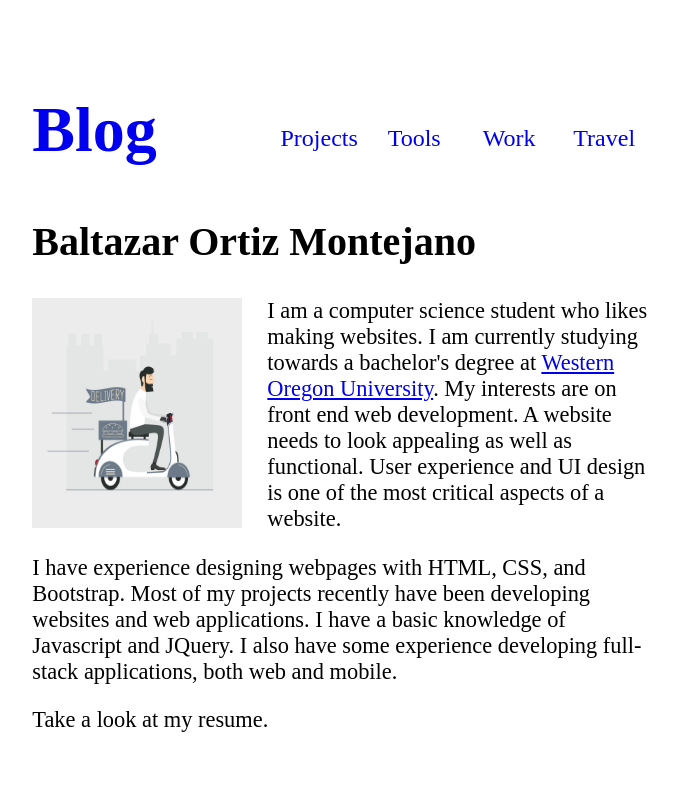
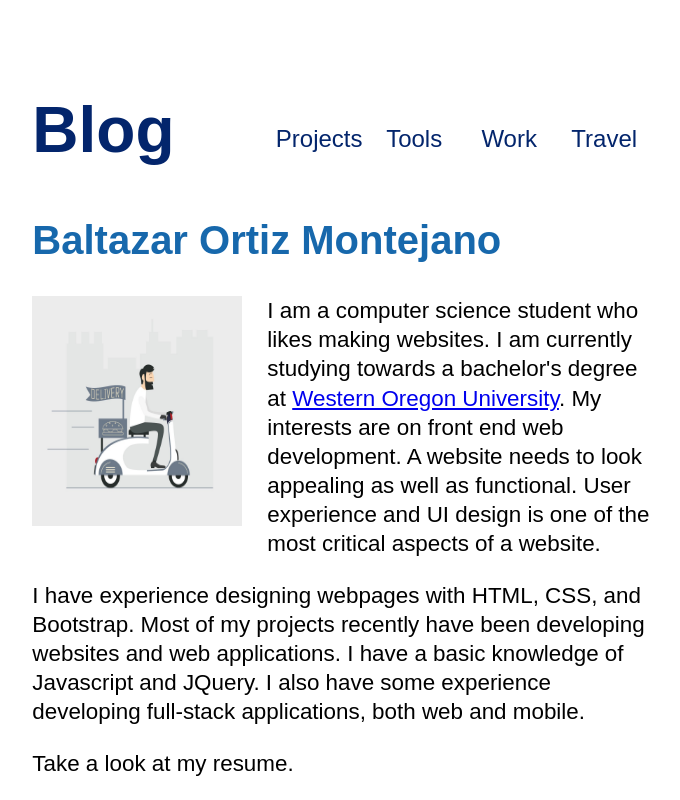
Before and after one commit to baltazarO/PersonalWebsite, a plain HTML site: page index.html in a window 1280 px wide. Shown: the whole page, without its empty margins (298-978 px from the left). Drawn offline with Linux system fonts and the light colour scheme.

Commit message:
Added behavior for color of links in navigation bar

```diff
--- a/styles/style.css
+++ b/styles/style.css
@@ -1,5 +1,11 @@
+/* for footer use ->
+html,body {
+  margin:0;
+  padding:0;
+} */
+
 body {
-  font-family: yale,TimesNewRoman,Times New Roman,Times,Baskerville,Georgia,serif;
+  font-family: Arial, Helvetica, sans-serif;
 }
 
 #navMainHeading {
@@ -45,6 +51,7 @@ body {
 h2 {
   font-size: 2.5em;
   margin-top: 0;
+  color: #1768AC;
 }
 
 img {
@@ -55,8 +62,45 @@ img {
 
 p {
   font-size: 1.4em;
+  line-height: 1.3em;
 }
 
 h1 a {
   text-decoration: none;
 }
+
+/* unvisited link */
+h1 a:link {
+  color: #03256c;
+}
+
+/* visited link */
+h1 a:visited {
+  color: #03256c;
+}
+
+/* mouse over link */
+h1 a:hover {
+  color: #03256c;
+}
+
+/* selected link */
+h1 a:active {
+  color: #1768AC;
+}
+
+#navLinks a:link {
+  color: #03256c;
+}
+
+#navLinks a:visited {
+  color: #03256c;
+}
+
+#navLinks a:hover {
+  color: #1768AC;
+}
+
+#navLinks a:active {
+  color: #1768AC;
+}
```
